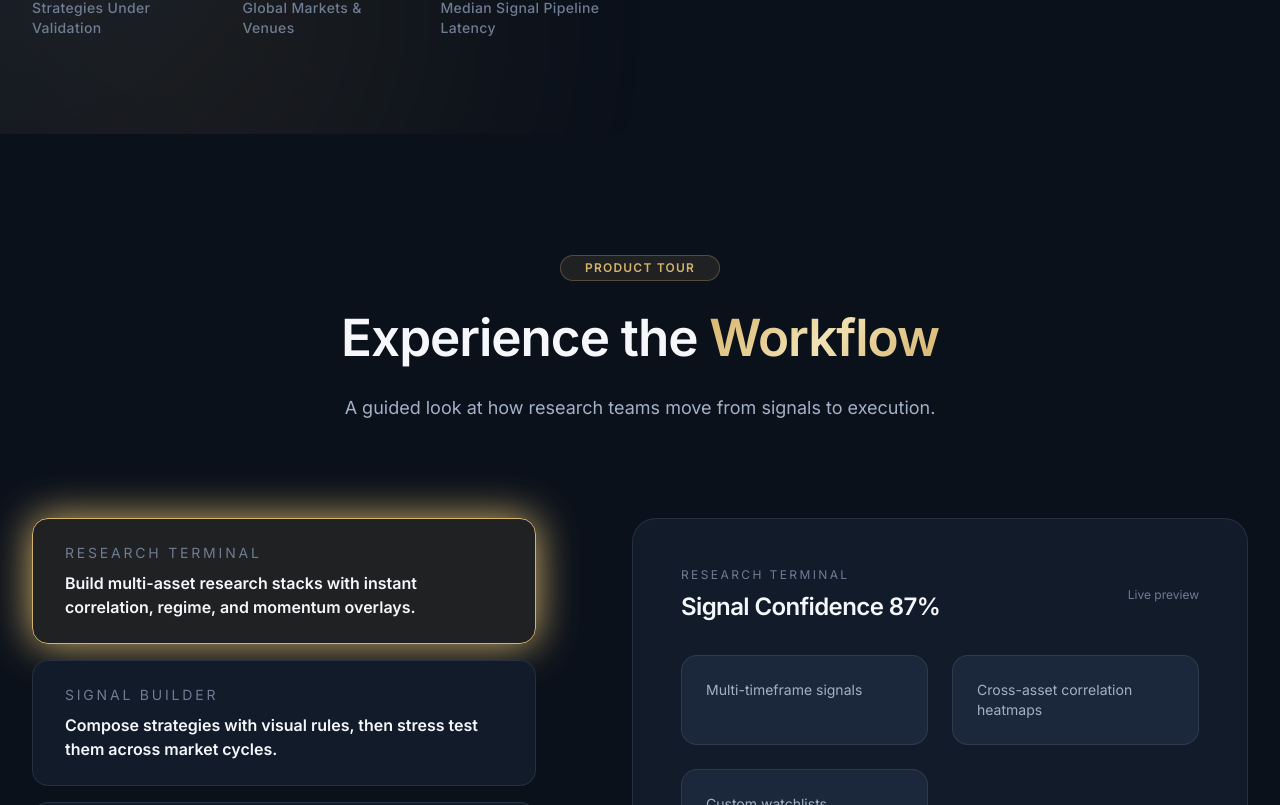
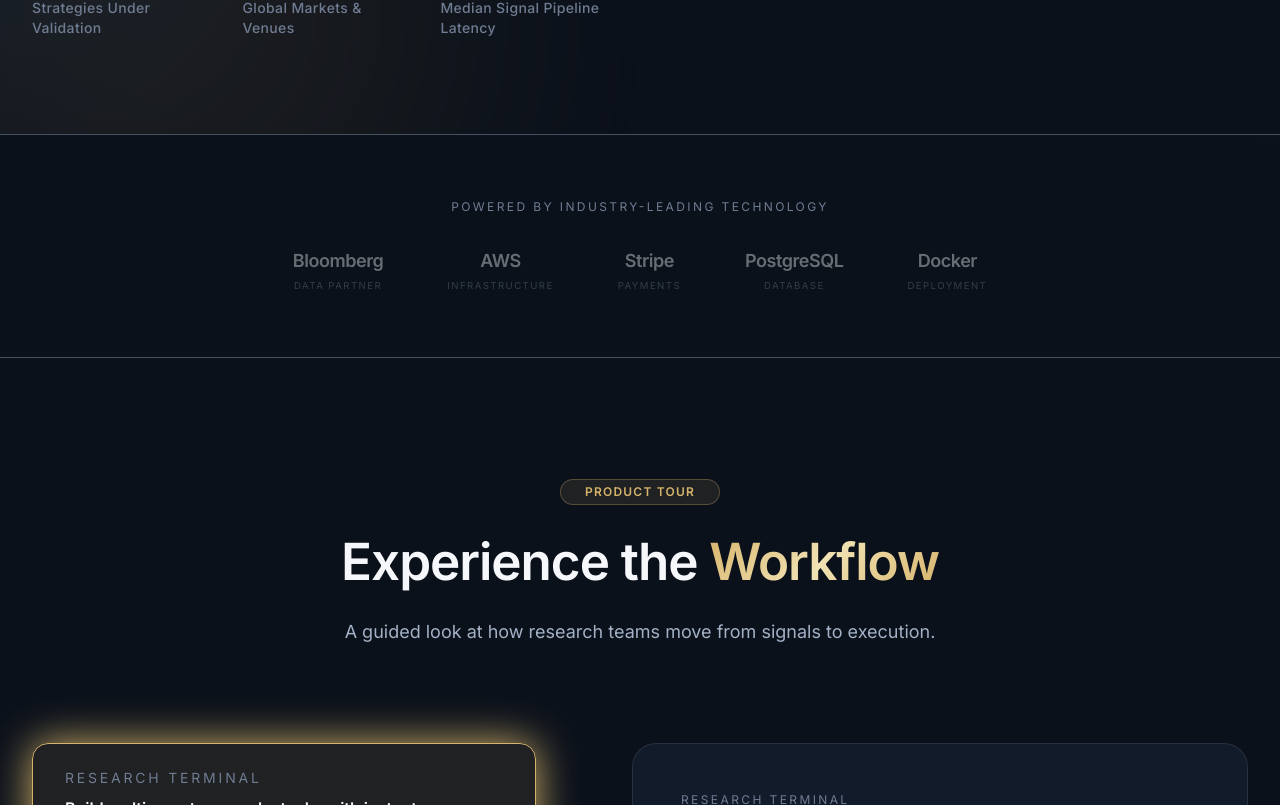
Before and after one commit to mohit1157/optiveon, a Next.js app in the folder optiveon-web/: page / in a window 1280 px wide. Shown: the part 1075-1880 px from the top of the page. Built offline with nearby package versions, Linux system fonts and the light colour scheme; no server answers.

Commit message:
feat: premium design upgrades - glassmorphism cards, floating pill navbar, social proof strip

```diff
--- a/optiveon-web/src/app/(marketing)/page.tsx
+++ b/optiveon-web/src/app/(marketing)/page.tsx
@@ -8,12 +8,14 @@ import {
   Technology,
   ReleaseRadar,
   Contact,
+  TrustStrip,
 } from "@/components/marketing";
 
 export default function HomePage() {
   return (
     <>
       <Hero />
+      <TrustStrip />
       <ProductTour />
       <ValidationLab />
       <Features />
--- a/optiveon-web/src/app/globals.css
+++ b/optiveon-web/src/app/globals.css
@@ -32,12 +32,10 @@
 
     --gradient-primary: linear-gradient(135deg, #1b3559 0%, #2b4a76 100%);
     --gradient-accent: linear-gradient(135deg, #d6b36a 0%, #e3c98a 100%);
-    --gradient-text: linear-gradient(
-      135deg,
-      #d6b36a 0%,
-      #f1e2b3 50%,
-      #d6b36a 100%
-    );
+    --gradient-text: linear-gradient(135deg,
+        #d6b36a 0%,
+        #f1e2b3 50%,
+        #d6b36a 100%);
 
     --shadow-sm: 0 1px 2px rgba(2, 6, 23, 0.2);
     --shadow-md: 0 6px 16px rgba(2, 6, 23, 0.25);
@@ -72,16 +70,12 @@
       "rlig" 1,
       "calt" 1;
     background-image:
-      radial-gradient(
-        1000px 700px at 10% -10%,
+      radial-gradient(1000px 700px at 10% -10%,
         rgba(27, 53, 89, 0.25),
-        transparent 60%
-      ),
-      radial-gradient(
-        800px 600px at 100% 15%,
+        transparent 60%),
+      radial-gradient(800px 600px at 100% 15%,
         rgba(214, 179, 106, 0.08),
-        transparent 50%
-      );
+        transparent 50%);
     background-attachment: fixed;
   }
 
@@ -108,12 +102,32 @@
 }
 
 @layer components {
+
   /* Gradient text utility */
   .gradient-text {
     background: var(--gradient-text);
     -webkit-background-clip: text;
     -webkit-text-fill-color: transparent;
     background-clip: text;
+  }
+
+  /* Glassmorphism card */
+  .glass-card {
+    background: rgba(17, 27, 42, 0.55);
+    backdrop-filter: blur(16px);
+    -webkit-backdrop-filter: blur(16px);
+    border: 1px solid rgba(163, 177, 198, 0.12);
+    box-shadow:
+      0 8px 32px rgba(0, 0, 0, 0.12),
+      inset 0 1px 0 rgba(255, 255, 255, 0.04);
+  }
+
+  .glass-card:hover {
+    background: rgba(22, 33, 52, 0.7);
+    border-color: rgba(163, 177, 198, 0.22);
+    box-shadow:
+      0 12px 40px rgba(0, 0, 0, 0.18),
+      inset 0 1px 0 rgba(255, 255, 255, 0.06);
   }
 
   /* Container */
@@ -138,18 +152,14 @@
       100px 100px,
       20px 20px,
       20px 20px;
-    mask-image: radial-gradient(
-      ellipse 90% 70% at 50% 30%,
-      black 0%,
-      transparent 70%
-    );
+    mask-image: radial-gradient(ellipse 90% 70% at 50% 30%,
+        black 0%,
+        transparent 70%);
   }
 
   .noise-overlay {
-    background-image: radial-gradient(
-      rgba(245, 247, 251, 0.05) 0.6px,
-      transparent 0.6px
-    );
+    background-image: radial-gradient(rgba(245, 247, 251, 0.05) 0.6px,
+        transparent 0.6px);
     background-size: 3px 3px;
     opacity: 0.045;
     mix-blend-mode: soft-light;
@@ -159,15 +169,19 @@
   .code-keyword {
     @apply text-sky-300;
   }
+
   .code-string {
     @apply text-green-300;
   }
+
   .code-number {
     @apply text-amber-300;
   }
+
   .code-function {
     @apply text-violet-300;
   }
+
   .code-comment {
     @apply text-foreground-muted;
   }
@@ -224,13 +238,16 @@
 }
 
 @layer utilities {
+
   /* Animation delay utilities */
   .animation-delay-150 {
     animation-delay: 150ms;
   }
+
   .animation-delay-300 {
     animation-delay: 300ms;
   }
+
   .animation-delay-450 {
     animation-delay: 450ms;
   }
@@ -266,6 +283,7 @@
 
 /* Reduced motion */
 @media (prefers-reduced-motion: reduce) {
+
   *,
   *::before,
   *::after {
--- a/optiveon-web/src/components/layout/navbar.tsx
+++ b/optiveon-web/src/components/layout/navbar.tsx
@@ -41,14 +41,22 @@ export function Navbar() {
     <>
       <nav
         className={cn(
-          "fixed top-0 left-0 right-0 z-50 py-md transition-all duration-slow",
+          "fixed top-0 left-0 right-0 z-50 transition-all duration-slow",
           isScrolled
-            ? "bg-background/90 backdrop-blur-xl border-b border-border shadow-sm"
-            : "bg-transparent",
+            ? "py-2 px-4"
+            : "py-md",
           isHidden ? "-translate-y-full" : "translate-y-0"
         )}
       >
-        <div className="container flex items-center justify-between">
+        <div
+          className={cn(
+            "transition-all duration-slow",
+            isScrolled
+              ? "container max-w-3xl mx-auto bg-background-card/80 backdrop-blur-2xl border border-border/60 rounded-full shadow-lg shadow-black/10 px-6 py-2"
+              : "container"
+          )}
+        >
+          <div className="flex items-center justify-between">
             <div className="flex items-center gap-4">
               <Logo collapsed={isScrolled} />
             </div>
@@ -130,6 +138,7 @@ export function Navbar() {
               </li>
             </ul>
           </div>
+        </div>
       </nav>
 
       {/* Floating logo badge when navbar is hidden */}
--- a/optiveon-web/src/components/marketing/features.tsx
+++ b/optiveon-web/src/components/marketing/features.tsx
@@ -21,7 +21,7 @@ function FeatureCard({
       <div
         ref={ref}
         className={cn(
-          "md:col-span-2 lg:col-span-3 motion-card p-xl md:p-2xl bg-background-card border border-border rounded-xl transition-all duration-slow",
+          "md:col-span-2 lg:col-span-3 motion-card p-xl md:p-2xl glass-card rounded-xl transition-all duration-slow",
           isVisible ? "opacity-100 translate-y-0" : "opacity-0 translate-y-6"
         )}
         style={{ transitionDelay: `${index * 100}ms` }}
@@ -72,8 +72,7 @@ function FeatureCard({
     <div
       ref={ref}
       className={cn(
-        "motion-card relative p-2xl bg-background-card border border-border rounded-xl transition-all duration-slow overflow-hidden group",
-        "hover:bg-background-card-hover hover:border-border-hover hover:shadow-lg",
+        "motion-card relative p-2xl glass-card rounded-xl transition-all duration-slow overflow-hidden group",
         isVisible ? "opacity-100 translate-y-0" : "opacity-0 translate-y-6"
       )}
       style={{
--- a/optiveon-web/src/components/marketing/index.ts
+++ b/optiveon-web/src/components/marketing/index.ts
@@ -14,3 +14,4 @@ export { StackBand } from "./stack-band";
 export { Pricing } from "./pricing";
 export { CommonQuestions } from "./common-questions";
 export { Contact } from "./contact";
+export { TrustStrip } from "./trust-strip";
--- /dev/null
+++ b/optiveon-web/src/components/marketing/trust-strip.tsx
@@ -0,0 +1,48 @@
+"use client";
+
+import { cn } from "@/lib/utils";
+import { useScrollAnimation } from "@/hooks/use-scroll-animation";
+
+const TRUST_LOGOS = [
+    { name: "Bloomberg", label: "Data Partner" },
+    { name: "AWS", label: "Infrastructure" },
+    { name: "Stripe", label: "Payments" },
+    { name: "PostgreSQL", label: "Database" },
+    { name: "Docker", label: "Deployment" },
+];
+
+export function TrustStrip() {
+    const { ref, isVisible } = useScrollAnimation<HTMLDivElement>();
+
+    return (
+        <section className="py-12 md:py-16 relative overflow-hidden border-t border-b border-border/40">
+            <div
+                ref={ref}
+                className={cn(
+                    "container transition-all duration-slow",
+                    isVisible ? "opacity-100 translate-y-0" : "opacity-0 translate-y-4"
+                )}
+            >
+                <p className="text-center text-xs uppercase tracking-[0.2em] text-foreground-muted mb-8">
+                    Powered by Industry-Leading Technology
+                </p>
+
+                <div className="flex flex-wrap justify-center items-center gap-8 md:gap-16">
+                    {TRUST_LOGOS.map((logo) => (
+                        <div
+                            key={logo.name}
+                            className="flex flex-col items-center gap-1 opacity-40 hover:opacity-70 transition-opacity duration-normal"
+                        >
+                            <span className="text-lg font-semibold tracking-tight text-foreground">
+                                {logo.name}
+                            </span>
+                            <span className="text-[0.6rem] uppercase tracking-[0.15em] text-foreground-muted">
+                                {logo.label}
+                            </span>
+                        </div>
+                    ))}
+                </div>
+            </div>
+        </section>
+    );
+}
```
Lines whose indentation alone changed are shown as unchanged.
